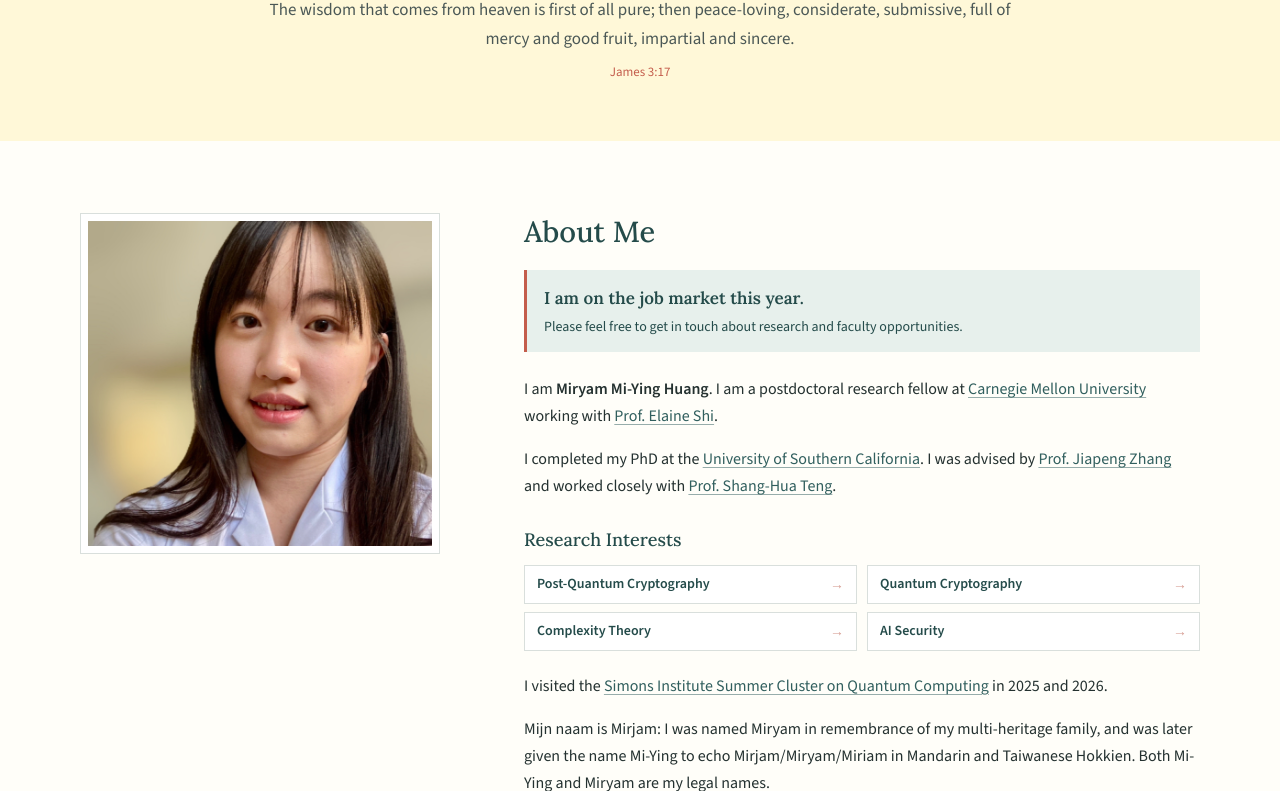
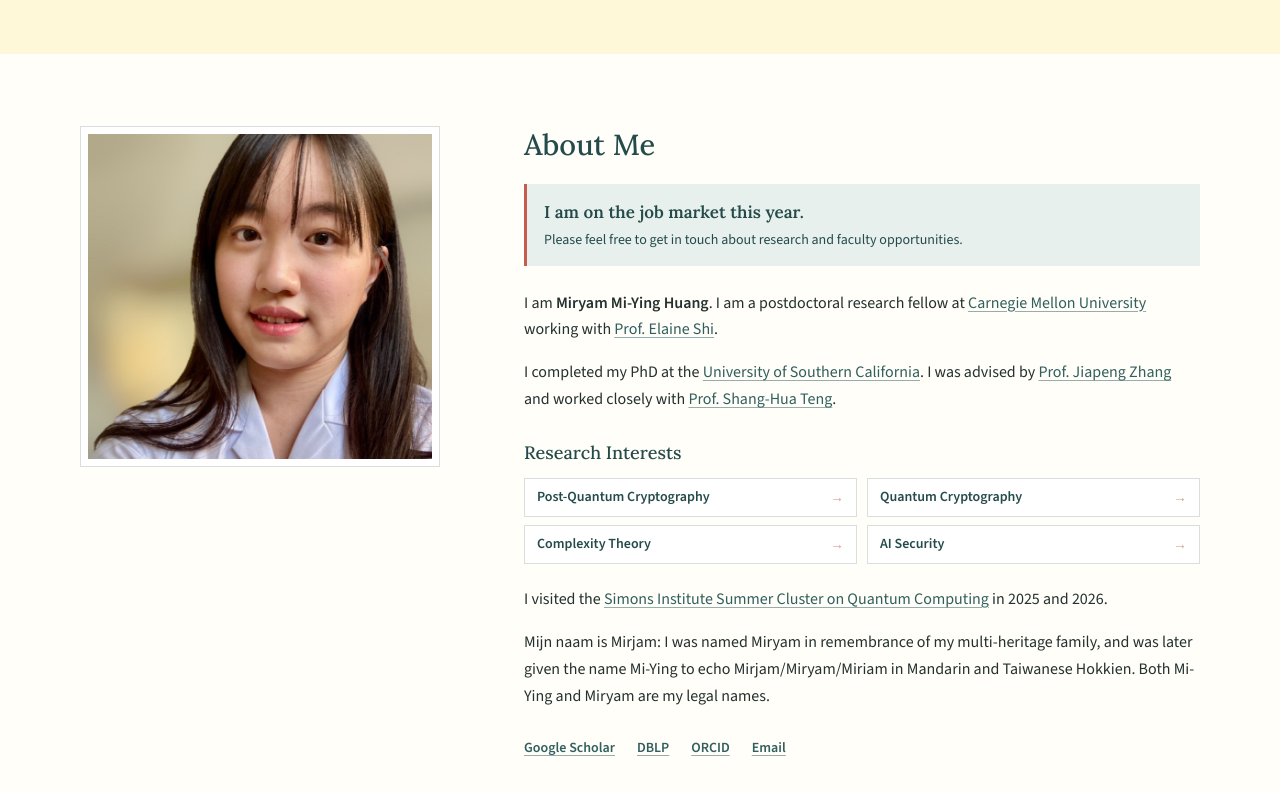
Before and after one commit to mimihuang/mimihuang.github.io, a website: page index.html in a window 1280 px wide. Shown: the part 244-1035 px from the top of the page. Drawn offline with nearby package versions, Linux system fonts and the light colour scheme.

Commit message:
Remove homepage scripture

```diff
--- a/index.html
+++ b/index.html
@@ -44,11 +44,6 @@
     <section class="site-banner" aria-labelledby="page-title">
       <div class="banner-inner">
         <h1 id="page-title">Miryam Huang</h1>
-        <p>
-          The wisdom that comes from heaven is first of all pure; then peace-loving,
-          considerate, submissive, full of mercy and good fruit, impartial and sincere.
-        </p>
-        <span>James 3:17</span>
       </div>
     </section>
 
```
